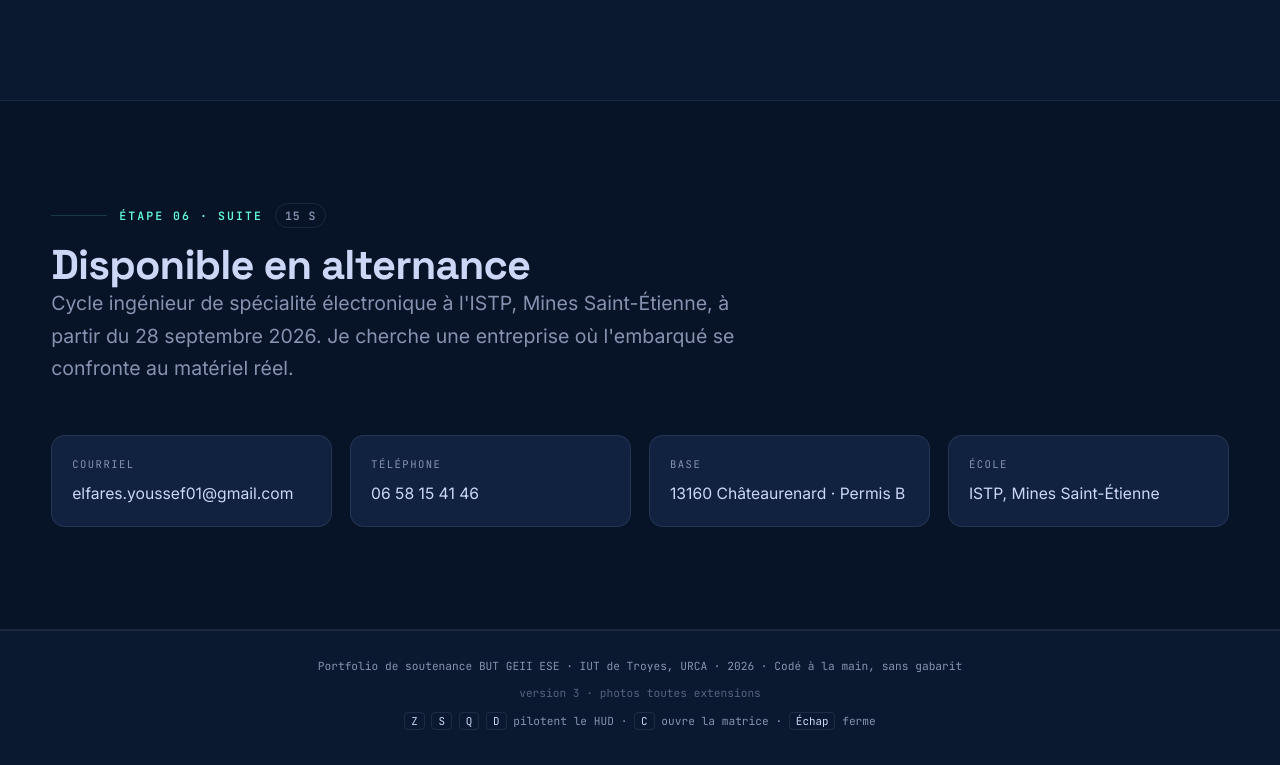
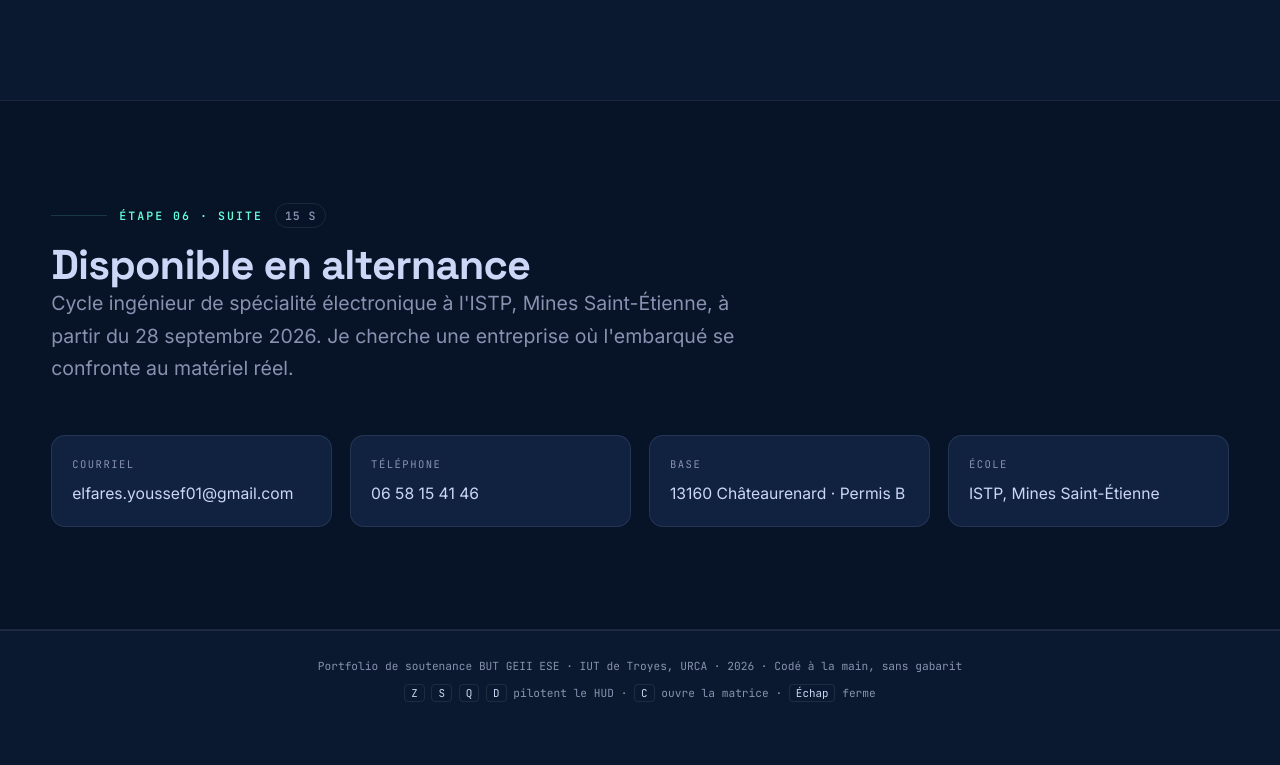
Before and after one commit to youssef-elfares/youssef-elfares.github.io, a plain HTML site: page index.html in a window 1280 px wide. Shown: the part 6502-7267 px from the top of the page. After the commit the page ends 7239 px from the top, so only its background shows below. Drawn offline with Linux system fonts and the light colour scheme.

Commit message:
Add files via upload

```diff
--- a/index.html
+++ b/index.html
@@ -831,7 +831,6 @@ table.mat td.err{color:var(--rouge)}
 <footer>
   <div class="wrap">
     <p>Portfolio de soutenance BUT GEII ESE · IUT de Troyes, URCA · 2026 · Codé à la main, sans gabarit</p>
-    <p style="margin-top:9px;opacity:.6">version 3 · photos toutes extensions</p>
     <p style="margin-top:9px"><kbd>Z</kbd> <kbd>S</kbd> <kbd>Q</kbd> <kbd>D</kbd> pilotent le HUD · <kbd>C</kbd> ouvre la matrice · <kbd>Échap</kbd> ferme</p>
   </div>
 </footer>
```
